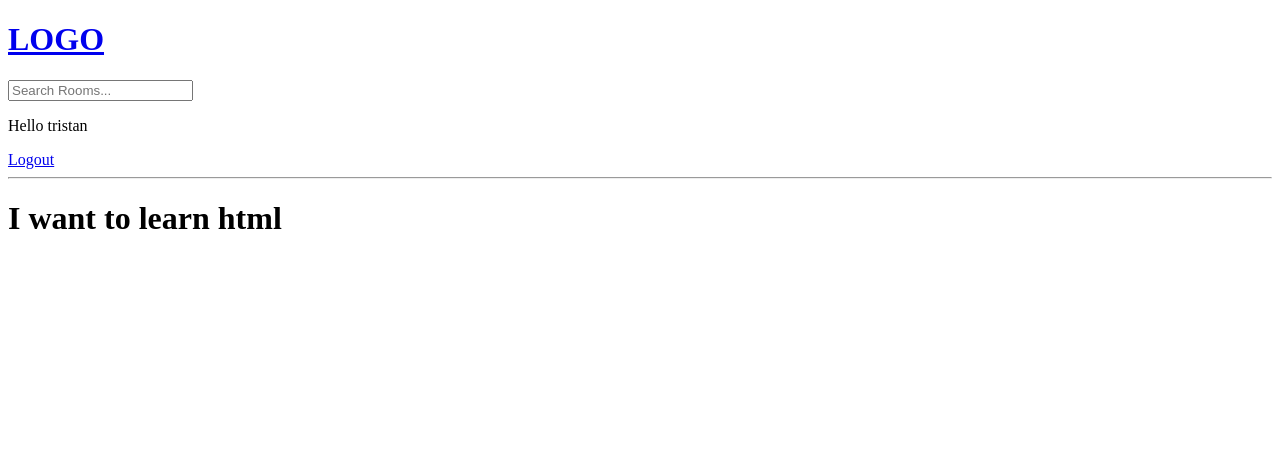
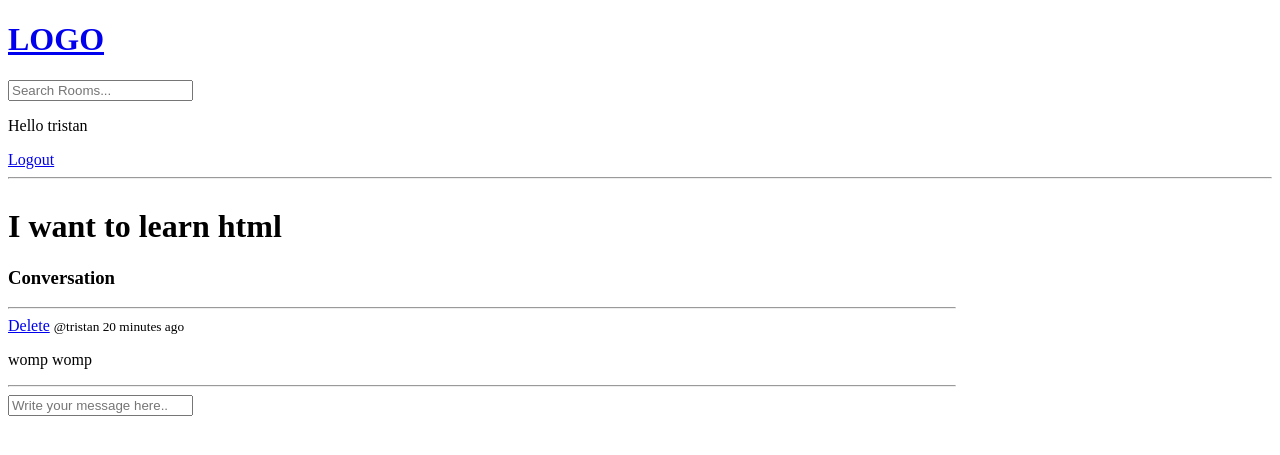
Before and after one commit to kirkseytc/django-tutorial, a Django app: page /room/3/ in a window 1280 px wide. Shown: the top 455 px of the page. Run offline with Django 5.2, Linux system fonts and the light colour scheme; a user stored in the database is signed in; data comes from the database, SQL or seed files in the repository; both versions use the stored data as it was after the commit.

Commit message:
3:27:30 commit

```diff
--- a/base/models.py
+++ b/base/models.py
@@ -14,7 +14,7 @@ class Room(models.Model):
     topic = models.ForeignKey(Topic, on_delete=models.SET_NULL, null=True)
     name = models.CharField(max_length=200)
     description = models.TextField(null=True, blank=True)
-    # particpants =
+    particpants = models.ManyToManyField(User, related_name='participants', blank=True)
     updated = models.DateTimeField(auto_now=True)
     created = models.DateTimeField(auto_now_add=True)
 
--- a/base/templates/base/room.html
+++ b/base/templates/base/room.html
@@ -2,6 +2,58 @@
 
 {% block content %}
 
-<h1>{{room.name}}</h1>
+<style>
+    .room-container{
+        display: grid;
+        grid-template-columns: 3fr 1fr;
+    }
+</style>
 
-{% endblock %}
+<div class="room-container">
+
+    <div>
+
+        <h1>{{room.name}}</h1>
+
+        <p>{{room.description}}</p>
+
+        <div class="comment-wrapper">
+            <h3>Conversation</h3>
+            <hr>
+
+            {% for message in room_m %}
+                <div>
+                    {% if request.user == message.user %}
+                    <a href="{% url 'delete-message' message.id %}">Delete</a>
+                    {% endif %}
+                    <small>@{{message.user}} {{message.created|timesince}} ago</small>
+                    <p>{{message.body}}</p>
+                    <hr>
+                </div>
+            {% endfor %}
+        </div>
+
+        {% if request.user.is_authenticated %}
+        <div class="comment-form">
+            <form method="POST" action="">
+                {% csrf_token %}
+                <input type="text" name="body" placeholder="Write your message here.." />
+            </form>
+        </div>
+        {% endif %}
+
+        {% endblock %}
+    </div>
+
+    <div>
+        <h3>Participants</h3>
+        <hr>
+
+        {% for user in participants %}
+        <div>
+            <p>@{{user.username}}</p>
+        </div>
+        {% endfor%}
+    </div>
+
+</div>
--- a/base/urls.py
+++ b/base/urls.py
@@ -11,4 +11,5 @@ urlpatterns = [
     path('create-room/', views.createRoom, name="create-room"),
     path('update-room/<str:pk>/', views.updateRoom, name="update-room"),
     path('delete-room/<str:pk>/', views.deleteRoom, name="delete-room"),
+    path('delete-message/<str:pk>/', views.deleteMessage, name="delete-message"),
 ]
--- a/base/views.py
+++ b/base/views.py
@@ -6,7 +6,7 @@ from django.db.models import Q
 from django.contrib.auth.models import User
 from django.contrib.auth import authenticate, login, logout
 from django.contrib.auth.forms import UserCreationForm
-from .models import Room, Topic
+from .models import Room, Topic, Message
 from .forms import RoomForm
 
 
@@ -84,7 +84,18 @@ def home(request):
 
 def room(request, pk):
     room = Room.objects.get(id=pk)
-    context = {'room':room}
+    room_m = room.message_set.all().order_by('-created')
+    participants = room.particpants.all()
+    if request.method == 'POST':
+        messages = Message.objects.create(
+            user=request.user,
+            room=room,
+            body=request.POST.get('body')
+        )
+        room.particpants.add(request.user)
+        return redirect('room', pk=room.id)
+
+    context = {'room':room, 'room_m':room_m, 'participants': participants}
     return render(request, 'base/room.html', context)
 
 @login_required(login_url='login')
@@ -116,12 +127,8 @@ def updateRoom(request, pk):
     context = {'form':form}
     return render(request, 'base/room_form.html', context)
 
-@login_required(login_url='login')
 def deleteRoom(request, pk):
     room = Room.objects.get(id=pk)
-
-    if request.user != room.host:
-        return HttpResponse('You are not allowed here!!')
 
     if request.method == "POST":
         room.delete()
@@ -129,3 +136,17 @@ def deleteRoom(request, pk):
 
     context = {'obj': room}
     return render(request, 'base/delete.html', context)
+
+@login_required(login_url='login')
+def deleteMessage(request, pk):
+    msg = Message.objects.get(id=pk)
+
+    if request.user != msg.user:
+        return HttpResponse('You are not allowed here!!')
+
+    if request.method == "POST":
+        msg.delete()
+        return redirect('home')
+
+    context = {'obj': msg}
+    return render(request, 'base/delete.html', context)
```
Also changed, not shown: base/migrations/0004_room_particpants.py (added), db.sqlite3.
